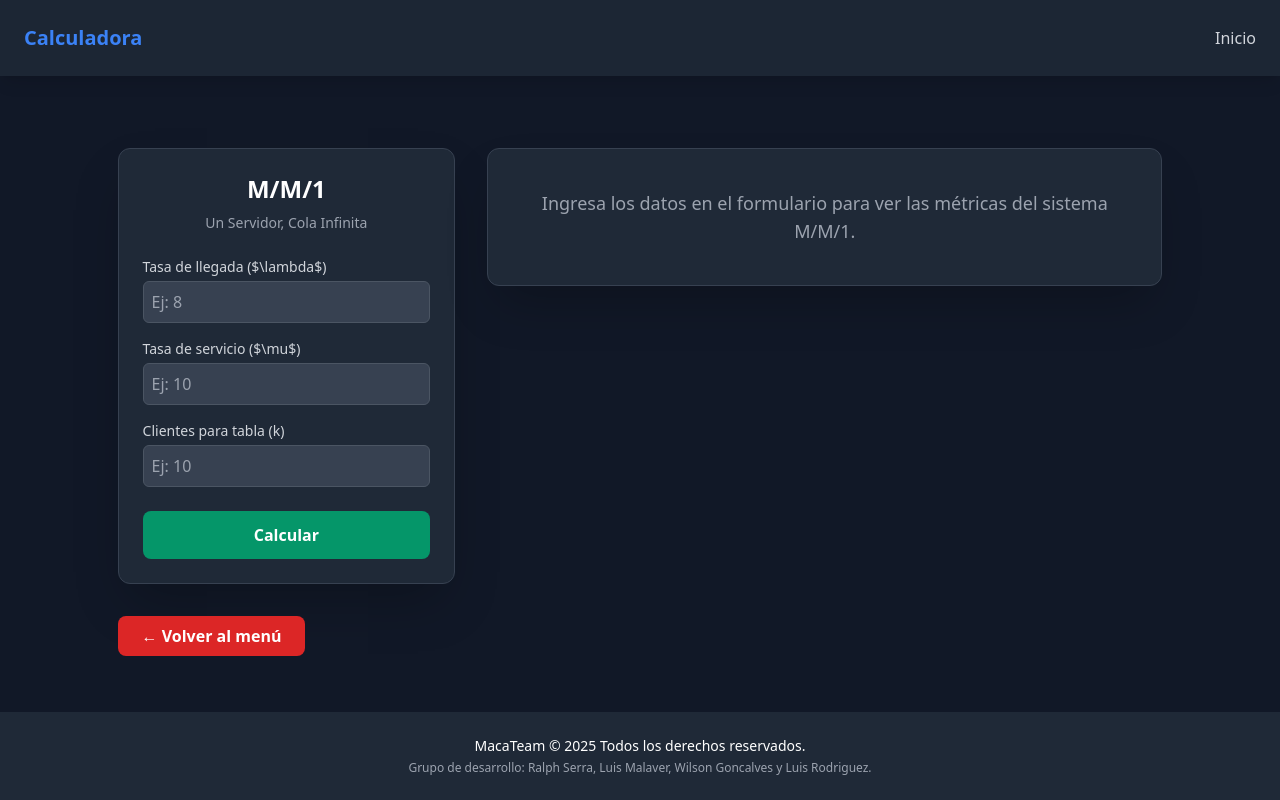
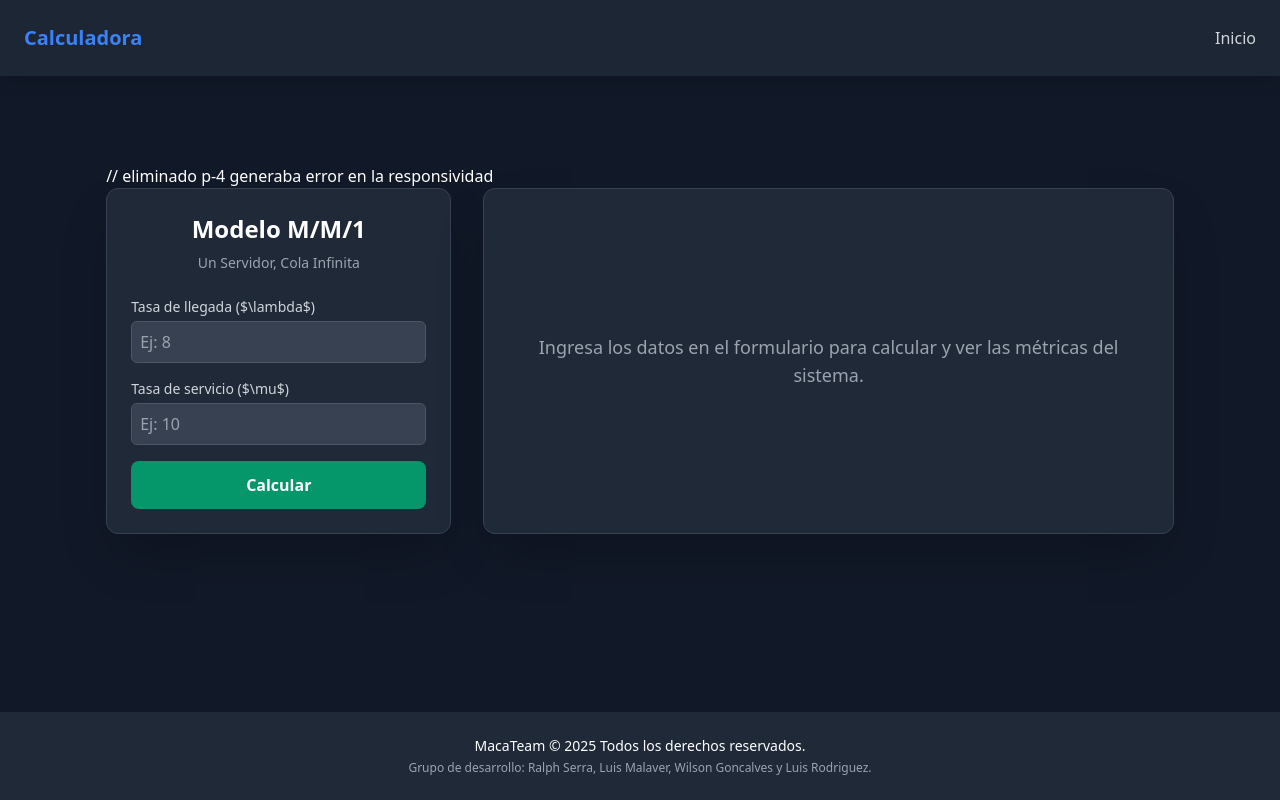
Before and after one commit to ralphdev55/Calculadora-Estadistica, a React (Vite) app: page /manual/serversincola in a window 1280 px wide. Built offline with nearby package versions, Linux system fonts and the light colour scheme.

Commit message:
Cambio de vista y parametros de entrada y salida

```diff
--- a/src/views/Server_sin_cola.jsx
+++ b/src/views/Server_sin_cola.jsx
@@ -9,11 +9,18 @@ const handlePrint = () => {
 
 function Server_sin_cola() {
 
-    const [inputs, setInputs] = useState({ lambda: '', mu: '', k: '' });
+
+    // --- ESTADOS ---
+    // Almacena los valores de entrada del usuario (lambda y mu)
+    const [inputs, setInputs] = useState({ lambda: '', mu: '' });
+    // Almacena los resultados calculados para mostrarlos en la UI
     const [results, setResults] = useState(null);
+    // Almacena cualquier mensaje de error de validación
     const [error, setError] = useState('');
 
-    // Maneja los cambios en los campos del formulario
+    // --- MANEJADORES DE EVENTOS ---
+
+    // Actualiza el estado 'inputs' cada vez que el usuario escribe en un campo
     const handleInputChange = (e) => {
         setInputs({
             ...inputs,
@@ -21,124 +28,125 @@ function Server_sin_cola() {
         });
     };
 
-    // Se ejecuta al enviar el formulario (botón o tecla Enter)
+    // Se ejecuta al enviar el formulario para realizar los cálculos
     const handleCalculate = (e) => {
-        e.preventDefault();
+        e.preventDefault(); // Evita que la página se recargue al enviar el formulario
 
-        // 2. VALIDACIÓN Y CÁLCULO
+        // Convierte las entradas de texto a números
         const lambda = parseFloat(inputs.lambda);
         const mu = parseFloat(inputs.mu);
-        const k = parseInt(inputs.k, 10);
 
         // --- VALIDACIONES ---
-        if (isNaN(lambda) || isNaN(mu) || isNaN(k) || lambda <= 0 || mu <= 0 || k < 0) {
-            setError('Por favor, ingresa valores numéricos válidos y positivos.');
-            setResults(null);
+        if (isNaN(lambda) || isNaN(mu) || lambda <= 0 || mu <= 0) {
+            setError('Por favor, ingresa valores numéricos válidos y positivos para λ y μ.');
+            setResults(null); // Limpia resultados previos si hay error
             return;
         }
 
+        // Condición de estabilidad para el modelo M/M/1
         if (lambda >= mu) {
             setError('La tasa de llegada (λ) debe ser menor que la tasa de servicio (μ) para que el sistema sea estable.');
             setResults(null);
             return;
         }
 
+        // Si todas las validaciones pasan, limpia los errores
         setError('');
 
-        // Fórmulas del modelo M/M/1
-        const rho = lambda / mu;
-        const Ls = lambda / (mu - lambda);
-        const Lq = Math.pow(lambda, 2) / (mu * (mu - lambda));
-        const Ws = 1 / (mu - lambda);
-        const Wq = lambda / (mu * (mu - lambda));
-        const P0 = 1 - rho;
+        // --- CÁLCULO DE MÉTRICAS (Fórmulas del modelo M/M/1) ---
+        const rho = lambda / mu; // Factor de utilización del sistema (ρ)
+        const Ls = lambda / (mu - lambda); // Número promedio de clientes en el sistema
+        const Lq = Math.pow(lambda, 2) / (mu * (mu - lambda)); // Número promedio de clientes en la cola
+        const Ws = 1 / (mu - lambda); // Tiempo promedio de un cliente en el sistema
+        const Wq = lambda / (mu * (mu - lambda)); // Tiempo promedio de un cliente en la cola
+        const P0 = 1 - rho; // Probabilidad de que no haya clientes en el sistema
 
-        // Generar la tabla de probabilidad
+        // Genera los datos para la tabla de distribución de probabilidad
         const probabilityTable = [];
-        for (let n = 0; n <= k; n++) {
-            const Pn = (1 - rho) * Math.pow(rho, n);
-            const Fn = 1 - Math.pow(rho, n + 1);
+        // Se define un límite fijo para la tabla, ya que el input 'k' se ha eliminado
+        const maxNForTable = 20;
+        for (let n = 0; n <= maxNForTable; n++) {
+            const Pn = (1 - rho) * Math.pow(rho, n); // Probabilidad de tener 'n' clientes en el sistema
+            const Fn = 1 - Math.pow(rho, n + 1);    // Probabilidad acumulada (tener 'n' o menos clientes)
             probabilityTable.push({ n, Pn, Fn });
         }
 
-        // 3. ACTUALIZAR ESTADO PARA MOSTRAR RESULTADOS
+        // Almacena todos los resultados en el estado para que se muestren en la UI
         setResults({
-            lambda: lambda.toFixed(3),
-            mu: mu.toFixed(3),
-            k: k,
+            lambda: lambda,
+            mu: mu,
             rho, Ls, Lq, Ws, Wq, P0, probabilityTable
         });
     };
 
-    // Componente reutilizable para las tarjetas de métricas
+    // Función para activar la impresión de la ventana
+    const handlePrint = () => {
+        window.print();
+    };
+
+    // --- SUBCOMPONENTES DE RENDERIZADO ---
+
+    // Componente reutilizable para mostrar cada métrica en una tarjeta
     const MetricCard = ({ label, value }) => (
-        // Nuevo estilo de tarjeta, más claro y compacto
         <div className="bg-gray-800/70 p-3 rounded-lg text-center print:bg-gray-200 print:text-black print:border print:border-gray-400">
             <p className="text-xs text-gray-400 print:text-gray-600 font-medium">{label}</p>
             <p className="text-xl font-bold text-emerald-400 print:text-emerald-700 mt-1">{value}</p>
         </div>
     );
 
+    // --- RENDERIZADO PRINCIPAL DEL COMPONENTE ---
     return (
-        // Fondo más oscuro y esquema de impresión limpio
-        <div className="max-w-6xl mx-auto text-white print:text-black print:bg-white p-4">
+        <div className="max-w-6xl mx-auto text-white print:text-black print:bg-white sm:p-6 lg:p-8 font-sans"> // eliminado p-4 generaba error en la responsividad
 
-            {/* Contenedor principal para la estructura de dos columnas en escritorio */}
+
             <div className="flex flex-col md:flex-row gap-8">
 
-                {/* --- COLUMNA 1: FORMULARIO DE ENTRADA (OCULTAR EN IMPRESIÓN) --- */}
+                {/* --- COLUMNA IZQUIERDA: FORMULARIO DE ENTRADA (se oculta al imprimir) --- */}
                 <div className="md:w-1/3 print:hidden">
                     <div className="bg-gray-800 p-6 rounded-xl shadow-2xl border border-gray-700 h-full">
                         <h1 className="text-2xl font-extrabold mb-2 text-center text-white">
-                            M/M/1
+                            Modelo M/M/1
                         </h1>
                         <p className="text-gray-400 text-center mb-6 text-sm">Un Servidor, Cola Infinita</p>
 
-                        <form onSubmit={handleCalculate}>
-                            <div className="space-y-4 mb-6">
+                        <form onSubmit={handleCalculate} className="space-y-4">
                             <div>
                                 <label htmlFor="lambda" className="block text-sm font-medium text-gray-300 mb-1">Tasa de llegada ($\lambda$)</label>
-                                    <input type="number" name="lambda" id="lambda" value={inputs.lambda} onChange={handleInputChange} placeholder="Ej: 8" className="w-full bg-gray-700 border border-gray-600 rounded-md p-2 text-white focus:ring-2 focus:ring-emerald-500 focus:border-emerald-500 transition"/>
+                                <input type="number" step="any" name="lambda" id="lambda" value={inputs.lambda} onChange={handleInputChange} placeholder="Ej: 8" className="w-full bg-gray-700 border border-gray-600 rounded-md p-2 text-white focus:ring-2 focus:ring-emerald-500 focus:border-emerald-500 transition"/>
                             </div>
                             <div>
                                 <label htmlFor="mu" className="block text-sm font-medium text-gray-300 mb-1">Tasa de servicio ($\mu$)</label>
-                                    <input type="number" name="mu" id="mu" value={inputs.mu} onChange={handleInputChange} placeholder="Ej: 10" className="w-full bg-gray-700 border border-gray-600 rounded-md p-2 text-white focus:ring-2 focus:ring-emerald-500 focus:border-emerald-500 transition"/>
+                                <input type="number" step="any" name="mu" id="mu" value={inputs.mu} onChange={handleInputChange} placeholder="Ej: 10" className="w-full bg-gray-700 border border-gray-600 rounded-md p-2 text-white focus:ring-2 focus:ring-emerald-500 focus:border-emerald-500 transition"/>
                             </div>
-                                <div>
-                                    <label htmlFor="k" className="block text-sm font-medium text-gray-300 mb-1">Clientes para tabla (k)</label>
-                                    <input type="number" name="k" id="k" value={inputs.k} onChange={handleInputChange} placeholder="Ej: 10" className="w-full bg-gray-700 border border-gray-600 rounded-md p-2 text-white focus:ring-2 focus:ring-emerald-500 focus:border-emerald-500 transition"/>
-                                </div>
-                            </div>
-                            <button type="submit" className="w-full bg-emerald-600 hover:bg-emerald-700 text-white font-bold py-3 px-4 rounded-lg transition-colors duration-300">
+
+                            <button type="submit" className="w-full bg-emerald-600 hover:bg-emerald-700 text-white font-bold py-3 px-4 rounded-lg transition-colors duration-300 mt-2">
                                 Calcular
                             </button>
-                            {error && <p className="text-red-400 text-center mt-4">{error}</p>}
+                            {error && <p className="text-red-400 text-center mt-4 text-sm">{error}</p>}
                         </form>
                     </div>
                 </div>
 
-                {/* --- COLUMNA 2: RESULTADOS (MÉTRICAS y TABLA) --- */}
+                {/* --- COLUMNA DERECHA: RESULTADOS (Métricas y Tabla) --- */}
                 <div className="md:w-2/3 print:w-full">
-                    {/* Encabezado para la impresión */}
+                    {/* Encabezado que solo aparece al imprimir */}
                     {results && (
                         <div className="hidden print:block mb-6">
-                            <h1 className="text-3xl font-bold mb-2 text-center text-black">
-                                Reporte de Resultados - M/M/1
-                            </h1>
+                            <h1 className="text-3xl font-bold mb-2 text-center text-black">Reporte de Resultados - M/M/1</h1>
                             <p className="text-center text-gray-600 mb-4">
-                                Parámetros: $\lambda$ = {results.lambda} | $\mu$ = {results.mu} | Clientes (k) = {results.k}
+                                Parámetros: $\lambda$ = {results.lambda} | $\mu$ = {results.mu}
                             </p>
                         </div>
                     )}
 
-                    {/* Contenedor de Resultados */}
+                    {/* Muestra los resultados o un mensaje inicial */}
                     {results ? (
-                        <div className="space-y-8">
+                        <div className="space-y-full">
 
-                            {/* 1. Métricas de Rendimiento */}
+                            {/* Sección de Métricas de Rendimiento */}
                             <div className="bg-gray-800 p-6 rounded-xl shadow-2xl border border-gray-700 print:bg-white print:p-0 print:shadow-none print:border-none">
                                 <h2 className="text-xl font-bold mb-4 text-center text-emerald-400 print:text-xl print:text-black">Métricas de Rendimiento</h2>
-                                <div className="grid grid-cols-2 md:grid-cols-3 gap-4 print:gap-4 print:grid-cols-3">
+                                <div className="grid grid-cols-2 md:grid-cols-3 gap-4">
                                     <MetricCard label="Utilización (ρ)" value={results.rho.toFixed(4)} />
                                     <MetricCard label="Clientes en Cola (Lq)" value={results.Lq.toFixed(4)} />
                                     <MetricCard label="Clientes en Sistema (Ls)" value={results.Ls.toFixed(4)} />
@@ -148,24 +156,21 @@ function Server_sin_cola() {
                                 </div>
                             </div>
 
-                            {/* 2. Tabla de Probabilidad */}
+                            {/* Sección de la Tabla de Probabilidad */}
                             <div className="bg-gray-800 p-6 rounded-xl shadow-2xl border border-gray-700 print:bg-white print:p-0 print:shadow-none print:border-none">
                                 <h2 className="text-xl font-bold mb-4 text-center text-emerald-400 print:text-xl print:text-black print:mt-8">Tabla de Distribución de Probabilidad</h2>
                                 <div className="overflow-x-auto">
                                     <table className="w-full text-left print:border-collapse text-sm">
                                         <thead className="bg-gray-700/50 print:bg-gray-300 print:text-black">
                                             <tr>
-                                                <th className="p-3 print:border print:border-gray-500">Clientes (n)</th>
+                                                <th className="p-3 rounded-tl-lg print:border print:border-gray-500">Clientes (n)</th>
                                                 <th className="p-3 print:border print:border-gray-500">Probabilidad (Pn)</th>
-                                                <th className="p-3 print:border print:border-gray-500">Prob. Acumulada (Fn)</th>
+                                                <th className="p-3 rounded-tr-lg print:border print:border-gray-500">Prob. Acumulada (Fn)</th>
                                             </tr>
                                         </thead>
                                         <tbody className="print:text-black">
                                             {results.probabilityTable.map((row) => (
-                                                <tr
-                                                    key={row.n}
-                                                    className="border-b border-gray-700 hover:bg-gray-700/30 print:border-gray-400 print:hover:bg-gray-100 **break-inside-avoid**"
-                                                >
+                                                <tr key={row.n} className="border-b border-gray-700 last:border-b-0 hover:bg-gray-700/30 print:border-gray-400">
                                                     <td className="p-3 print:border print:border-gray-400">{row.n}</td>
                                                     <td className="p-3 print:border print:border-gray-400">{row.Pn.toFixed(5)}</td>
                                                     <td className="p-3 print:border print:border-gray-400">{row.Fn.toFixed(5)}</td>
@@ -177,31 +182,24 @@ function Server_sin_cola() {
                             </div>
                         </div>
                     ) : (
-                        <div className="bg-gray-800 p-10 rounded-xl shadow-2xl border border-gray-700 text-center">
-                            <p className="text-gray-400 text-lg">Ingresa los datos en el formulario para ver las métricas del sistema M/M/1.</p>
+                        <div className="flex items-center justify-center h-full bg-gray-800 p-10 rounded-xl shadow-2xl border border-gray-700 text-center">
+                            <p className="text-gray-400 text-lg">Ingresa los datos en el formulario para calcular y ver las métricas del sistema.</p>
                         </div>
                     )}
                 </div>
             </div>
 
-            {/* --- BOTONES INFERIORES (OCULTAR EN IMPRESIÓN) --- */}
-            <div className="flex justify-between items-center mt-8 print:hidden">
-                <Link
-                    to="/"
-                    className="bg-red-600 hover:bg-red-700 text-white font-bold py-2 px-6 rounded-lg transition-colors duration-300"
-                >
-                    &larr; Volver al menú
-                </Link>
-
+            {/* Botón de Imprimir que solo aparece si hay resultados (se oculta al imprimir) */}
             {results && (
+                 <div className="flex justify-end items-center mt-8 print:hidden">
                     <button
                         onClick={handlePrint}
                         className="bg-blue-600 hover:bg-blue-700 text-white font-bold py-2 px-6 rounded-lg transition-colors duration-300"
                     >
                         Imprimir Resultados 🖨️
                     </button>
+                </div>
             )}
-            </div>
         </div>
     );
 }
```
Lines whose indentation alone changed are shown as unchanged.
